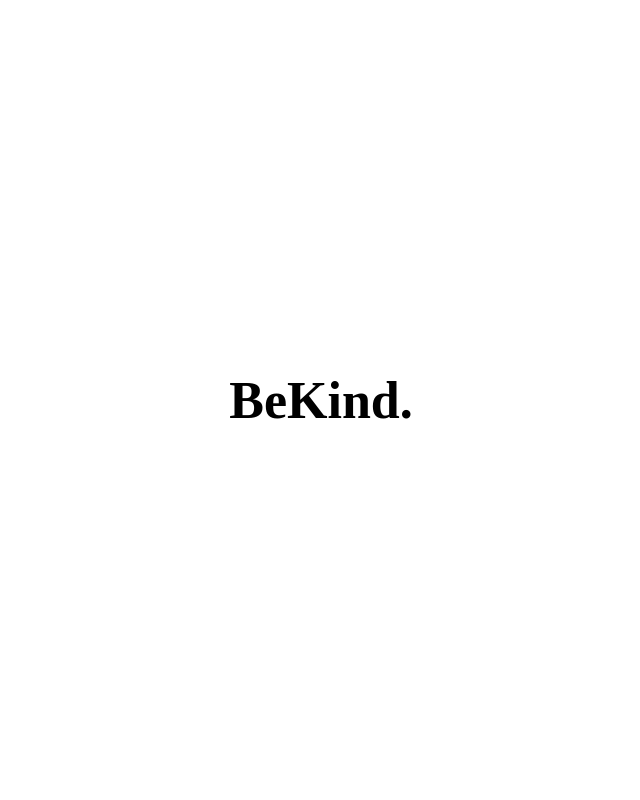
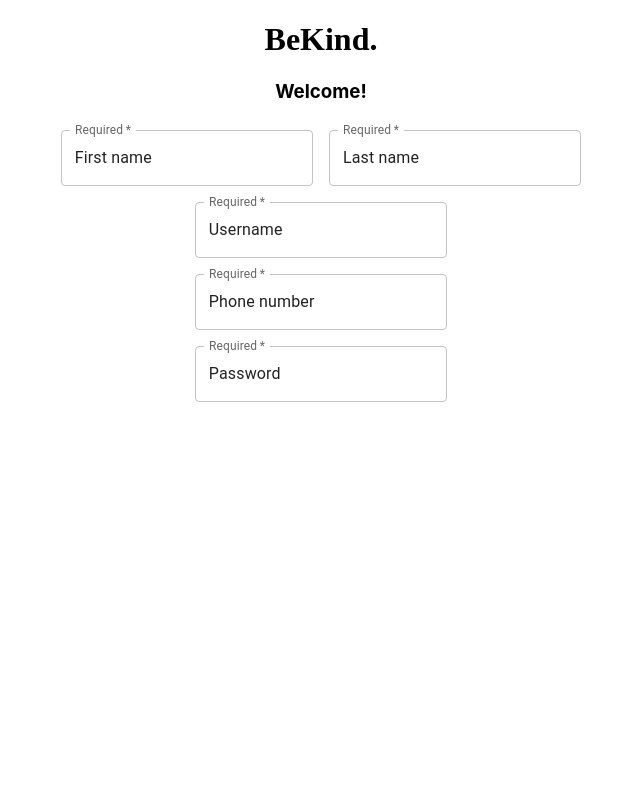
Before and after one commit to adriannaliu/be-kind-front-end, a React (Create React App) app in the folder bekind/: page / in a window 1280 px wide. Shown: the top 800 px of the page, without its empty margins (319-959 px from the left). Built offline with nearby package versions, Linux system fonts and the light colour scheme; a web font is replaced by a local one.

Commit message:
removed header and extra spacing

```diff
--- a/bekind/src/App.css
+++ b/bekind/src/App.css
@@ -7,15 +7,15 @@
   pointer-events: none;
 }
 
-.App-header {
+h1 {
   vertical-align: super;
   background-color: #FFFFFF;
-  min-height: 100vh;
+  /* min-height: 100vh; */
   display: flex;
   flex-direction: column;
   align-items: center;
   justify-content: center;
-  font-size: calc(10px + 2vmin);
+  /* font-size: calc(10px + 2vmin); */
   font-family: 'DM Serif Display';
   color: black;
 }
--- a/bekind/src/App.js
+++ b/bekind/src/App.js
@@ -7,18 +7,18 @@ class App extends Component {
   render() {
     return (
       <div className="App">
-        <header className="App-header">
+        {/* <header className="App-header"> */}
           <h1>
             BeKind.
           </h1>
-        </header>
+        {/* </header> */}
         <body className="App-body">
           <h3>
               Welcome!
           </h3>
           <div>
             <SignUp />
-        </div>
+          </div>
         </body>
       </div>
     );
--- a/bekind/src/components/SignUpTextFields.js
+++ b/bekind/src/components/SignUpTextFields.js
@@ -18,25 +18,31 @@ const SignUpTextFields = () => {
             defaultValue="Last name"
             />
         </div>
-        <TextField
+        <div>
+            <TextField fullWidth
             required
             id="outlined-required"
             label="Required"
             defaultValue="Username"
             />
-        <TextField
+        </div>
+        <div>
+            <TextField fullWidth
             required
             id="outlined-required"
             label="Required"
             defaultValue="Phone number"
             />
-        <TextField
+        </div>
+        <div>
+            <TextField fullWidth
             required
             id="outlined-required"
             label="Required"
             defaultValue="Password"
             />
         </div>
+    </div>
   );
 }
 
```
Lines whose indentation alone changed are shown as unchanged.
